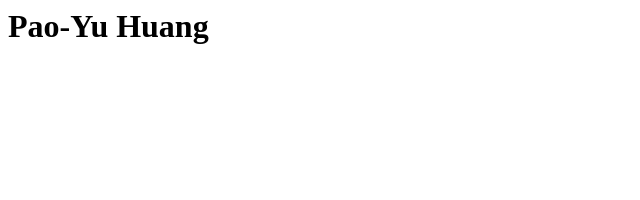
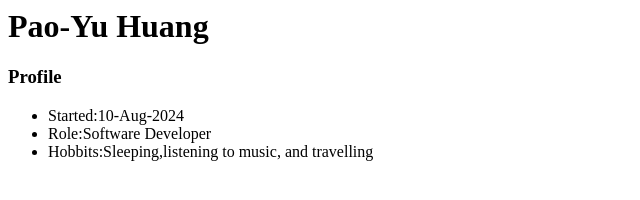
Before and after one commit to huanpao1920/huanpao1920.github.io, a plain HTML site: page index.html in a window 1280 px wide. Shown: the whole page, without its empty margins (0-640 px from the left). Drawn offline with Linux system fonts and the light colour scheme.

Commit message:
Updated my profile

```diff
--- a/index.html
+++ b/index.html
@@ -1 +1,7 @@
 <h1>Pao-Yu Huang</h1>
+<h3>Profile</h3>
+<ul>
+<li>Started:10-Aug-2024</li>
+<li>Role:Software Developer</li>
+<li>Hobbits:Sleeping,listening to music, and travelling</li>
+</ul>
```
